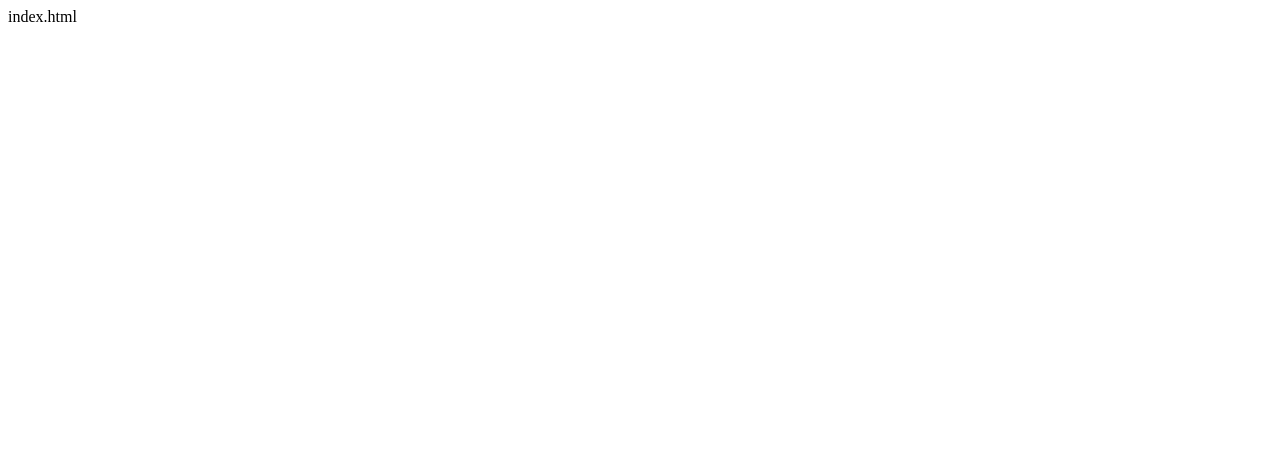
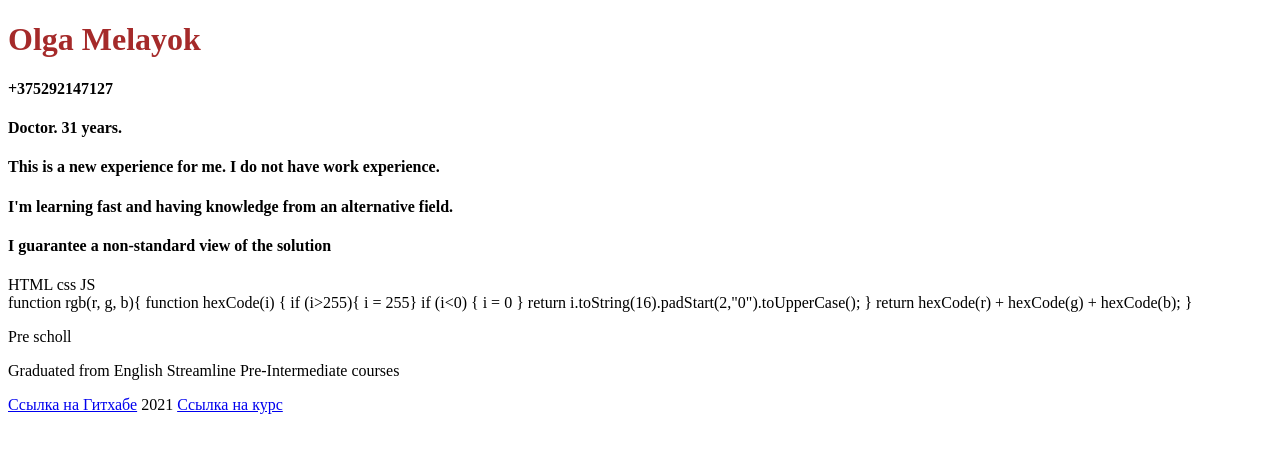
Before and after one commit to Olitera/rsschool-cv-old, a plain HTML site: page index.html in a window 1280 px wide. Drawn offline with Linux system fonts and the light colour scheme.

Commit message:
fix: add information

```diff
--- a/index.html
+++ b/index.html
@@ -1 +1,56 @@
-index.html
+<!DOCTYPE html>
+<html lang="en">
+<head>
+    <meta charset="UTF-8">
+    <title>Resume</title>
+    <link rel="stylesheet" href="style.css" />
+</head>
+<body>
+    <main>
+            <header>
+                <h1 class = "name">Olga Melayok</h1>
+
+            </header>
+
+            <h4 class="contakts">+375292147127</h4>
+
+            <section class ="self">
+              <h4>Doctor. 31 years.</h4>
+              <h4>This is a new experience for me. I do not have work experience.</h4>
+              <h4>I'm learning fast and having knowledge from an alternative field.</h4>
+              <h4>I guarantee a non-standard view of the solution</h4>
+            </section>
+
+            <section class = "scylls">
+                HTML
+                css
+                JS
+            </section>
+            <section class = "code">
+                function rgb(r, g, b){
+                    function hexCode(i) {
+                      if (i>255){
+                          i = 255}
+                      if (i<0) {
+                          i = 0 }
+                     return i.toString(16).padStart(2,"0").toUpperCase();
+                     }
+                 return  hexCode(r) + hexCode(g) + hexCode(b);
+                }
+            </section>
+
+            <section class = "gratitude">
+                <p>Pre scholl</p>
+            </section>
+
+            <section English>
+                <p>Graduated from English Streamline Pre-Intermediate courses</p>
+            </section>
+            <footer>
+                <a href="https://github.com/Olitera">Ссылка на Гитхабе</a>
+              <time datetime="2021">2021</time>
+              <a href="https://rs.school/js/">Ссылка на курс</a>
+            </footer>
+    </main>
+</body>
+</html>
--- /dev/null
+++ b/style.css
@@ -0,0 +1,3 @@
+.name {
+color: brown;
+}
```
Also changed, not shown: src/IMG_8058.JPG (added), 3 other files.
